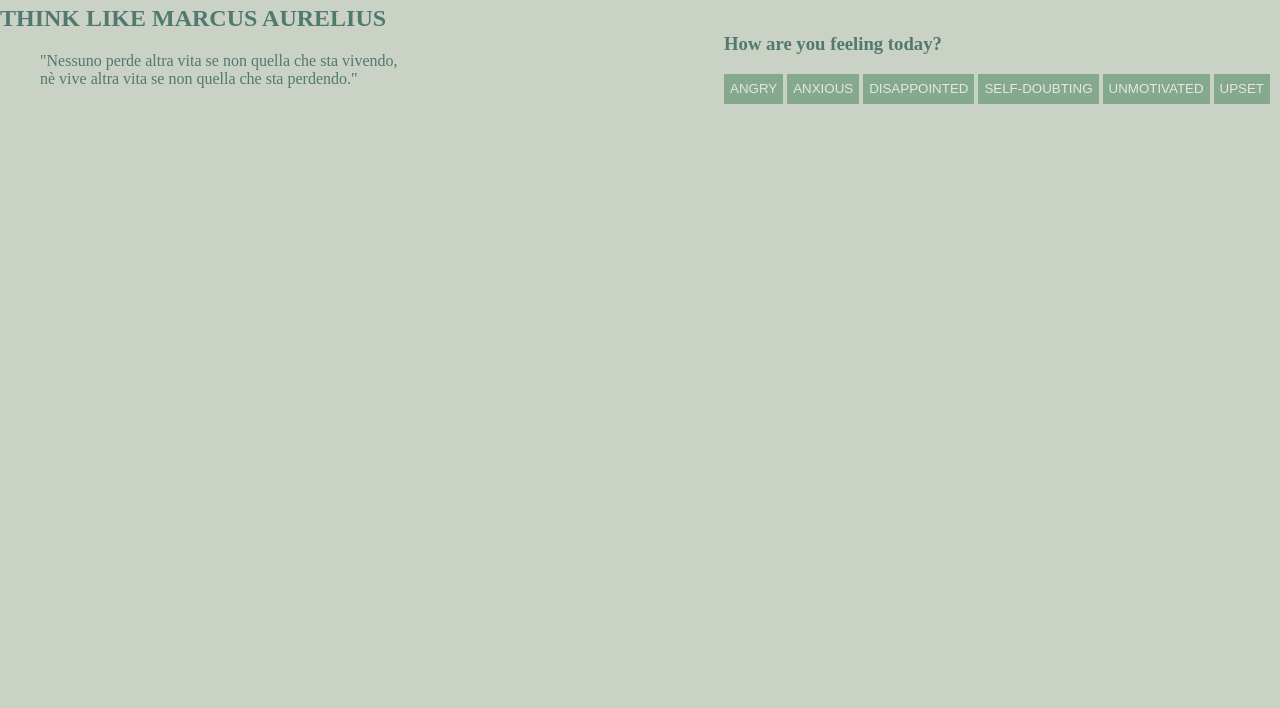
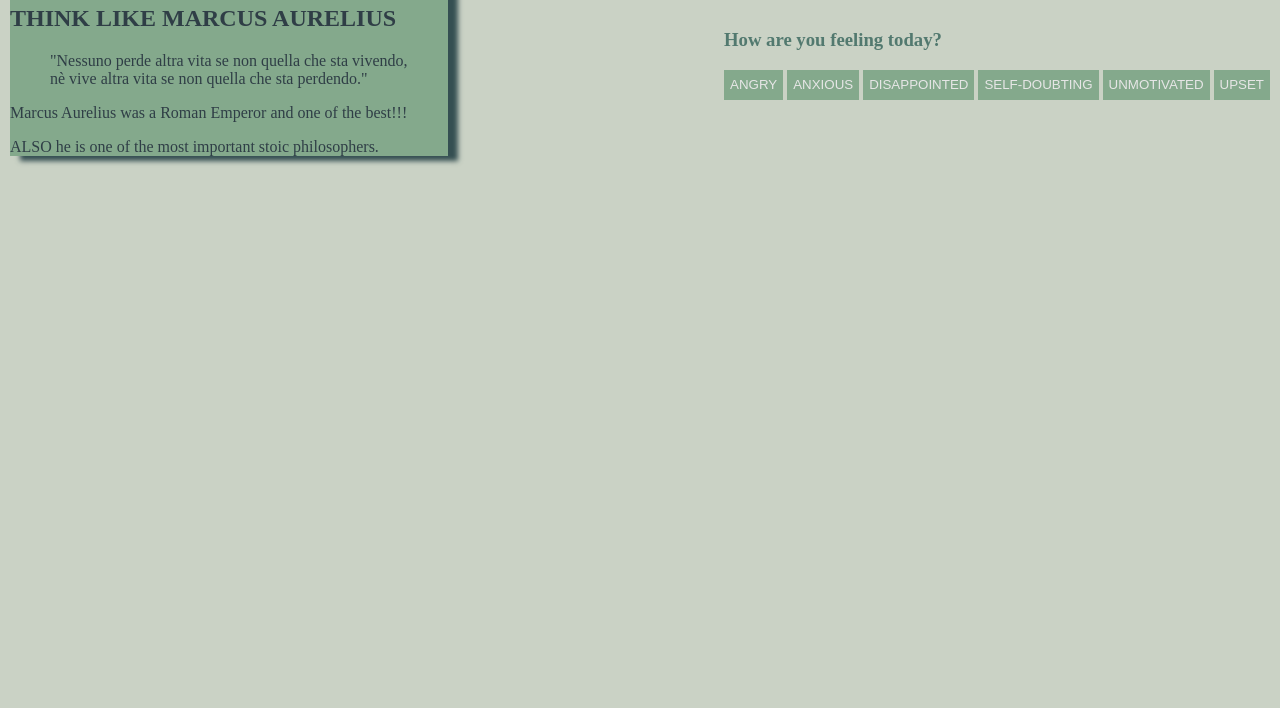
Before and after one commit to albebelen/albebelen.github.io, a plain HTML site: page index.html in a window 1280 px wide. Shown: the part 92-800 px from the top of the page. Drawn offline with Linux system fonts and the light colour scheme.

Commit message:
first-attempt

```diff
--- a/index.html
+++ b/index.html
@@ -21,12 +21,22 @@
 
     <main> <!-- main div -->
         <article > <!--this will contain the left content / article -->
-            <h1>The Stoic Reminder</h1>
-            <h2>THINK LIKE MARCUS AURELIUS</h2>
+            <div class="homeQuote">
+                <div class="homeInner">
+                    <div class="homeFront">
+                        <h1>The Stoic Reminder</h1>
+                        <h2>THINK LIKE MARCUS AURELIUS</h2>
 
-            <p> <blockquote> "Nessuno perde altra vita se non quella che sta vivendo,<br>
-                nè vive altra vita se non quella che sta perdendo."</blockquote>
-            </p>
+                        <p> <blockquote> "Nessuno perde altra vita se non quella che sta vivendo,<br>
+                            nè vive altra vita se non quella che sta perdendo."</blockquote>
+                        </p>
+                    </div>
+                    <div class="homeBack">
+                        <p>Marcus Aurelius was a Roman Emperor and one of the best!!!</p>
+                        <p>ALSO he is one of the most important stoic philosophers.</p>
+                    </div>
+                </div>
+            </div>
         </article>
 
         <aside  > <!--this will contain the emotions-->
--- a/style.css
+++ b/style.css
@@ -12,12 +12,13 @@ main {
    display:flex;
    flex-direction: row;
    justify-content: space-between;
-   align-content: center;
+   align-items: center;
 }
 
 article {
     border-right-color: black;
     margin-right: 50px;
+
 }
 
 aside {
@@ -28,6 +29,29 @@ aside {
 
 }
 
+.homeQuote {
+    background-color: #84a98c;
+    margin-left: 10px;
+    height: 100%;
+    color: #2f3e46;
+    box-shadow: 10px 5px 5px rgba(53, 79, 82);
+}
+
+.homeQuote > h2 {
+    padding-left: .5rem;
+}
+
+.homeQuote > p {
+    padding-top: .5rem;
+}
+
+.homeQuote:hover {
+    transform: rotateY(180deg);
+}
+
+
+
+/* buttons*/
 button {
     background-color: #84a98c;
     border: 0;
```
